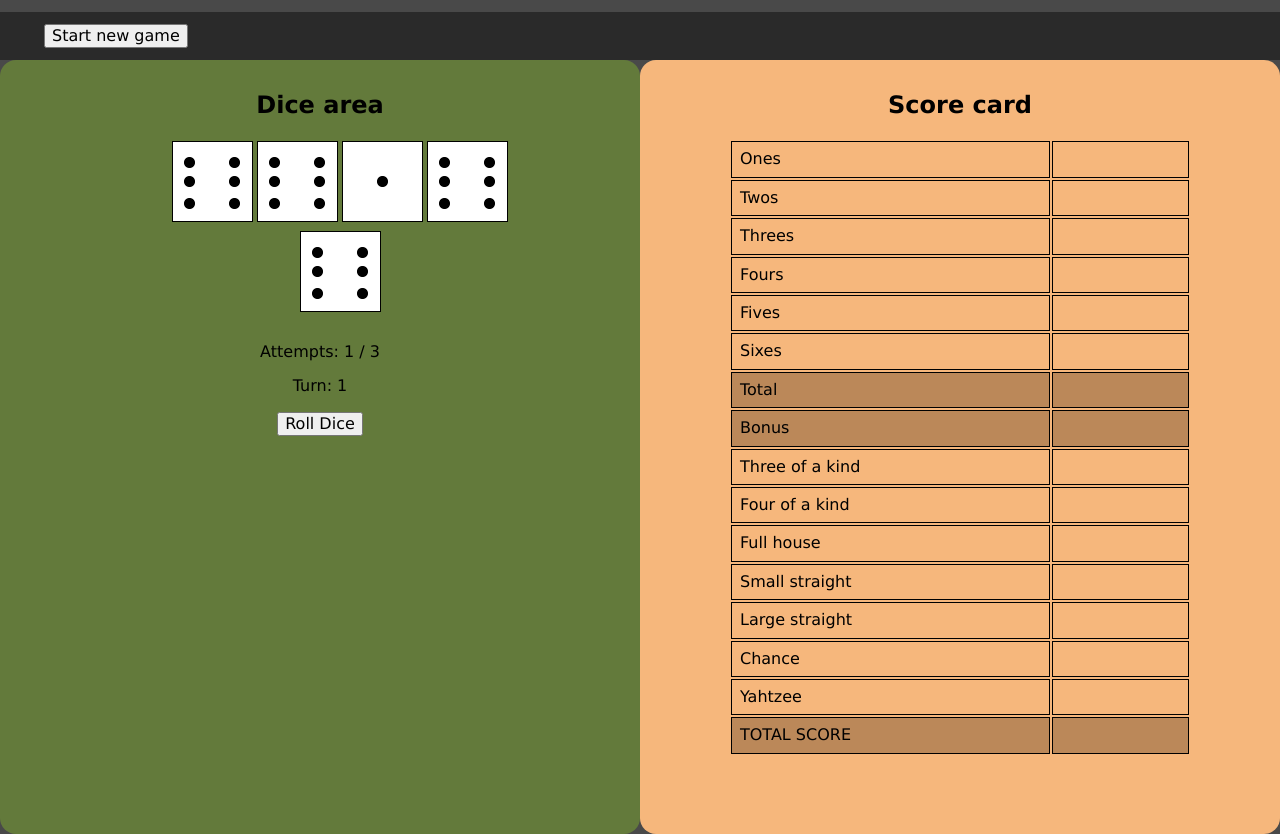
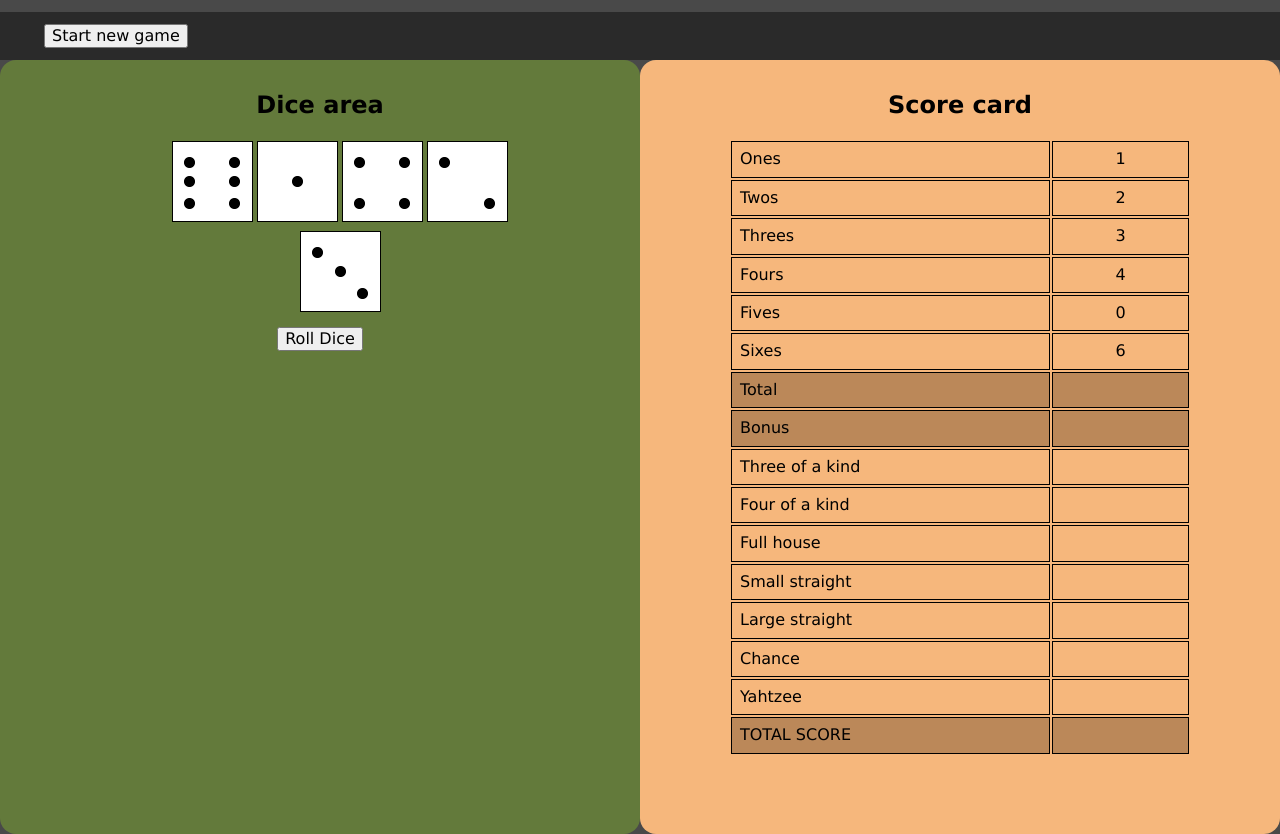
Before and after one commit to vanhoegaerdenjens/yahtzee, a plain HTML site: page index.html in a window 1280 px wide. Both pictures are taken after a click on the button "Roll Dice". Shown: the part 92-926 px from the top of the page. Drawn offline with Linux system fonts and the light colour scheme.

Commit message:
Added score after every throw
Still needs to check .selected

```diff
--- a/index.html
+++ b/index.html
@@ -39,27 +39,27 @@
                     <table>
                         <tr>
                             <td>Ones</td>
-                            <td id="ones" data-value="1"></td>
+                            <td id="ones" data-div="1"></td>
                         </tr>
                         <tr>
                             <td>Twos</td>
-                            <td id="twos" data-value="2"></td>
+                            <td id="twos" data-div="2"></td>
                         </tr>
                         <tr>
                             <td>Threes</td>
-                            <td id="threes" data-value="3"></td>
+                            <td id="threes" data-div="3"></td>
                         </tr>
                         <tr>
                             <td>Fours</td>
-                            <td id="fours" data-value="4"></td>
+                            <td id="fours" data-div="4"></td>
                         </tr>
                         <tr>
                             <td>Fives</td>
-                            <td id="fives" data-value="5"></td>
+                            <td id="fives" data-div="5"></td>
                         </tr>
                         <tr>
                             <td>Sixes</td>
-                            <td id="sixes" data-value="6"></td>
+                            <td id="sixes" data-div="6"></td>
                         </tr>
                         <tr class="highlight">
                             <td>Total</td>
--- a/js/eventHandlers.js
+++ b/js/eventHandlers.js
@@ -1,19 +1,8 @@
 "use strict";
 //on click events
 document.getElementById("dice-button").addEventListener("click", () => {
-    if (!game.started) {
-        game.firstThrow();
-    } else {
-        htmlHelper.clearUnselected();//reset the dice shown on screen
-        game.newThrow(htmlHelper.checkSelected());//check how many dices should be rerolled and roll
-    };
-    game.addAttempts();
-    htmlHelper.showAttempts();
-    htmlHelper.showTurns();
-    if (game.attempts === 3) {
-        game.storeDice();
-        game.sumEyes();
-    };
+    game.throwDice(htmlHelper.checkSelected());
+    htmlHelper.addScore();
 });
 
 document.getElementById("new-game").addEventListener("click", () => {
--- a/js/game.js
+++ b/js/game.js
@@ -3,44 +3,39 @@
 class Game {
     attempts = 0;
     turns = 1;
-    dices = [];
-    topCount = [
-        { id: 1, value: 0 },
-        { id: 2, value: 0 },
-        { id: 3, value: 0 },
-        { id: 4, value: 0 },
-        { id: 5, value: 0 },
-        { id: 6, value: 0 }
+    selectedDice = [];
+    score = [
+        { id: 1, value: 0, div: "ones" },
+        { id: 2, value: 0, div: "twos" },
+        { id: 3, value: 0, div: "threes" },
+        { id: 4, value: 0, div: "fours" },
+        { id: 5, value: 0, div: "fives" },
+        { id: 6, value: 0, div: "sixes" }
     ];
     started = false;
     constructor() {
 
     };
 
-    firstThrow() {
-        for (let i = 0; i < 5; i++) {
-            const dice = new Dice();
-            const result = dice.rollDice();
-            htmlHelper.showDice(result);
-        }
+    throwDice(selected) {
+        let amount;
+        this.started ? amount = 5 - selected : amount = 5;
+        this.emptyValue();
+        htmlHelper.clearUnselected();
+        for (let i = 0; i < amount; i++) {
+            const dice = new Dice().rollDice();
+            this.addValue(dice);
+            htmlHelper.showDice(dice);
+        };
         this.started = true;
     };
 
-    newThrow(amountSelected) {
-        const newDices = 5 - amountSelected;
-        for (let i = 0; i < newDices; i++) {
-            const dice = new Dice();
-            const result = dice.rollDice();
-            htmlHelper.showDice(result);
-        };
-    };
-
-    storeDice() {
-        const selectedDice = document.querySelectorAll("li");
-        const dices = this.dices;
-        selectedDice.forEach(function (element) {
+    storeSelectedDice() {
+        const selected = document.querySelectorAll("li");
+        const selectedDice = this.selectedDice;
+        selected.forEach(function (element) {
             const value = element.dataset.value;
-            dices.push(value);
+            selectedDice.push(value);
         })
     };
 
@@ -61,10 +56,14 @@ class Game {
         return this.turns;
     };
 
-    sumEyes() { //push the sum of the eyes of each dice into corresponding id of topCount;
-        for (const dice of this.dices) {
-            this.topCount.find(element => element.id === Number(dice)).value += Number(dice);
-        };
+    addValue(object) { //push the sum of the eyes of the dice into corresponding id of score;
+        this.score.find(element => element.id === Number(object)).value += Number(object);
+    };
+
+    emptyValue() {
+        for (const object of this.score) {
+            object.value = 0;
+        }
     };
 
     calculateTotal() {
--- a/js/htmlHelper.js
+++ b/js/htmlHelper.js
@@ -7,7 +7,7 @@ const htmlHelper = {
         const list = document.getElementById("dices");
         element.dataset.value = `${value}`;
         element.innerHTML = `<img src="../dobbelstenen/${value}.png" data-value="${value}">`;
-        element.addEventListener("click", function() { element.classList.toggle("selected");});
+        element.addEventListener("click", function () { element.classList.toggle("selected"); });
         list.appendChild(element);
     },
 
@@ -39,10 +39,14 @@ const htmlHelper = {
         return selected.length;
     },
 
-    addScore(value) {
-        const cell = document.querySelector(`[data-value="${value}"]`);
-        diceScore[value]++;
-        cell.innerHTML = "";
-        cell.innerHTML = diceScore[value];
+    addScore() {
+        const score = game.score
+        for (const object of score) {
+            const element = document.createElement("a");
+            const div = document.getElementById(`${object.div}`);
+            div.innerHTML = "";
+            element.innerHTML = `${object.value}`;
+            div.appendChild(element);
+        }
     },
 };
```
